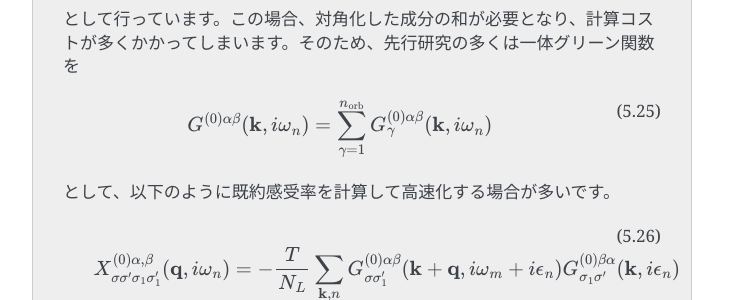
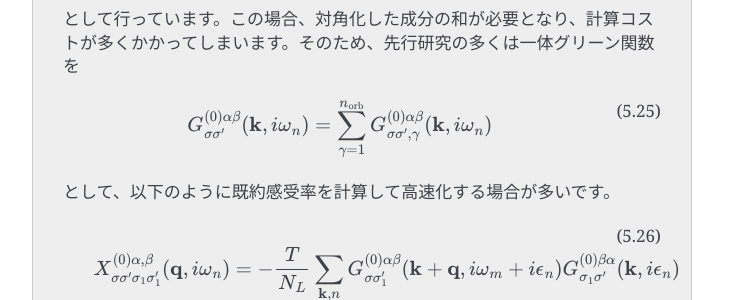
Before and after one commit to issp-center-dev/H-wave, a Sphinx documentation site: the page built from docs/ja/source/algorithm/rpa.rst, in a window 1280 px wide and 900 px high, scrolled down 2285 px. Shown: the part 365-665 px from the top of the window, without its empty margins (388-1141 px from the left). Built offline with Sphinx 7.4.7, drawn with Linux system fonts in a browser that asks for light colours.

Commit message:
fix manual

```diff
--- a/docs/ja/source/algorithm/rpa.rst
+++ b/docs/ja/source/algorithm/rpa.rst
@@ -160,7 +160,7 @@ H-waveのRPAモードでは以下のHamiltonianを取り扱います。
 
   .. math::
     \begin{aligned}
-     G^{(0)\alpha\beta}({\bf k}, i\omega_{n}) = \sum_{\gamma=1}^{n_{\rm orb}} G^{(0)\alpha\beta}_{\gamma}({\bf k}, i\omega_{n})
+     G^{(0)\alpha\beta}_{\sigma\sigma'}({\bf k}, i\omega_{n}) = \sum_{\gamma=1}^{n_{\rm orb}} G^{(0)\alpha\beta}_{\sigma\sigma', \gamma}({\bf k}, i\omega_{n})
     \end{aligned}
 
   として、以下のように既約感受率を計算して高速化する場合が多いです。
```
